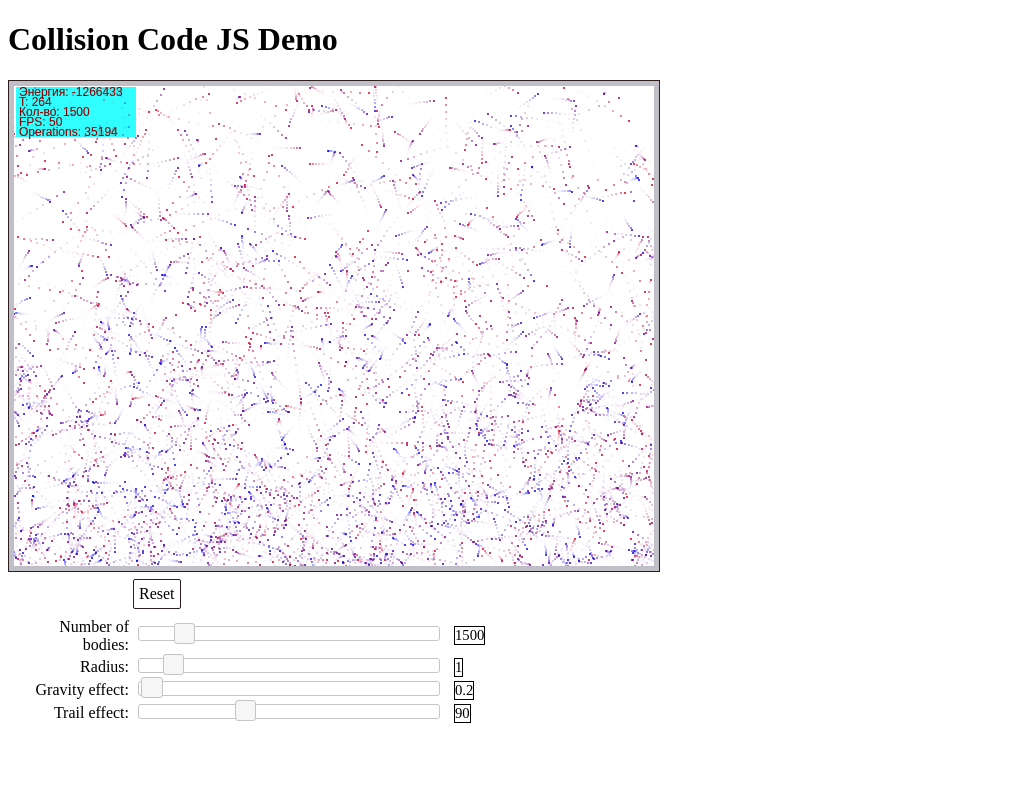
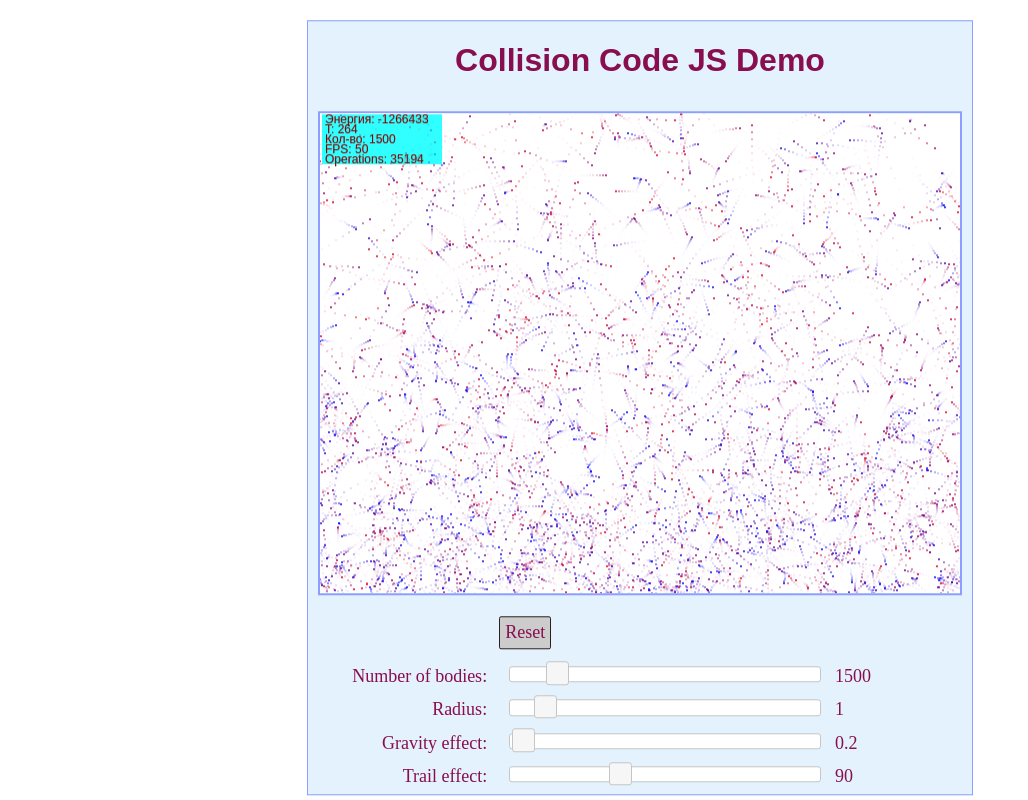
Before and after one commit to timadol/Project0, a plain HTML site: page index.html in a window 1280 px wide. Shown: the whole page, without its empty margins (0-1028 px from the left). Drawn offline with Linux system fonts and the light colour scheme; animation ran at ten frames a second.

Commit message:
Editing main color theme

```diff
--- a/main.css
+++ b/main.css
@@ -1,31 +1,71 @@
+div.control-container {
+    height: 400px;
+    position: relative;
+}
+div.control-container #wrapper {
+    margin: 0;
+    /* background: yellow; */
+    position: absolute;
+    top: 100%;
+    left: 50%;
+    margin-right: -50%;
+    transform: translate(-50%, -50%);
+    background: rgb(227, 242, 253);
+    border: 1px solid rgb(140, 158, 255);
+}
+h1{
+    color: rgb(136, 14, 79);
+    font-family: Arial, Helvetica, sans-serif;
+    text-align: center;
+}
 canvas {
-    border: 1px solid rgb(46, 30, 30);
-    background: rgb(192, 190, 199);
-    padding: 5px;
+    border: 2px solid  rgb(140, 158, 255);
+    /* background: rgb(159, 168, 218); */
+    /* padding: 10px; */
+    margin: 10px;
 }
 
-.slider{
-    width: 300px;
-    margin-left: 5px;
+.control-table {
+    table-layout: fixed;
+    width: 600px;
+}
+
+.control-table td{
+    font-size:18px;
+    padding: 5px;
+    color: rgb(136, 14, 79)
+}
+
+.slider {
+    width: 310px;
+    margin-left: 10px;
     display: inline-block;
 }
 
-.slider-value{
-    border: 1px solid rgb(0, 0, 0);
+.slider-value {
+    /*border: 1px solid rgb(0, 0, 0);*/
     /* padding-top: 5px; */
     /* margin-top: -10px; */
-    margin-left: 10px;
+    /* margin-left: 10px;
     display: inline-block;
-    font-size: 11pt;
+    font-size: 11pt; */
 }
 
-#reset-button{
+#reset-button {
     border: 1px solid rgb(46, 30, 30);
+    background: rgb(204, 204, 204);
     border-radius: 2px;
     display: inline-block;
     margin: 0 0 5px 0;
     padding: 5px;
+
+    user-select: none;
+    -moz-user-select: none;
+    -khtml-user-select: none;
+    -webkit-user-select: none;
+    -o-user-select: none;
 }
-#reset-button:hover{
-    background: rgb(92, 91, 91);
+
+#reset-button:hover {
+    background: rgb(239, 108, 0);
 }
```
